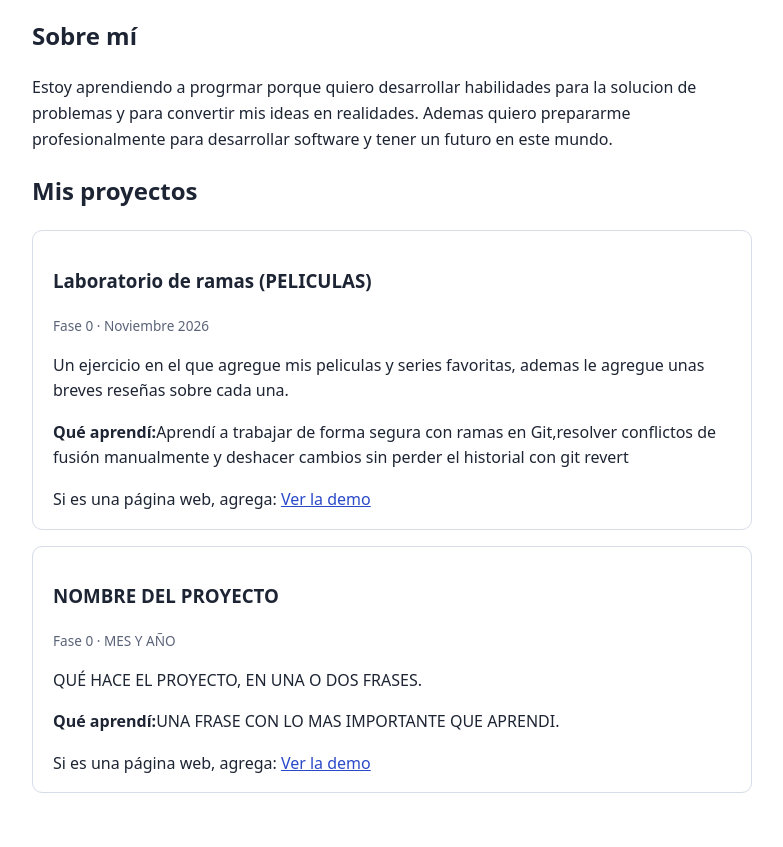
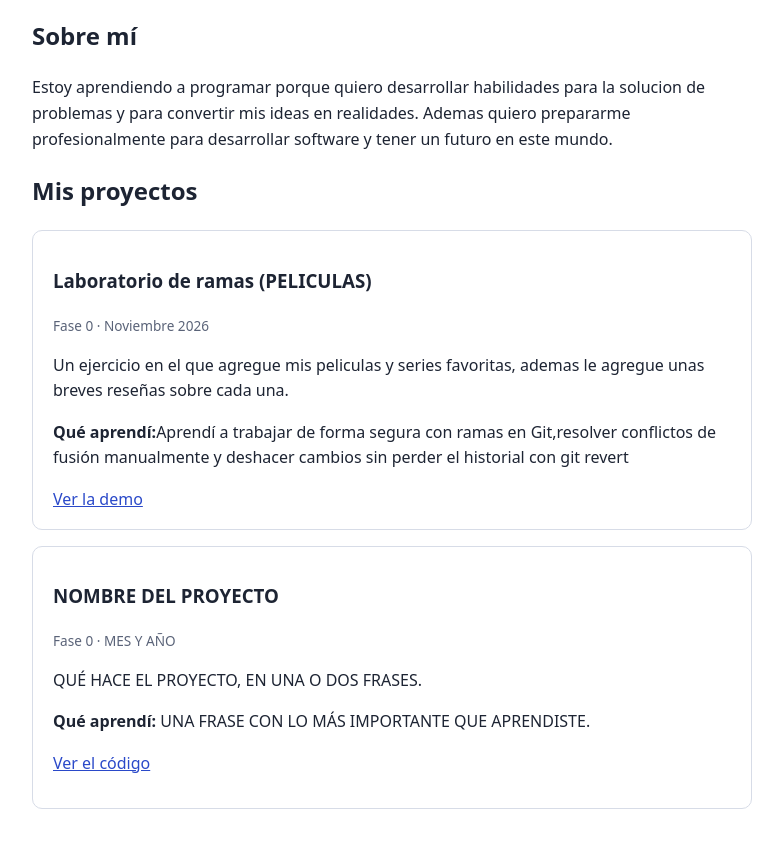
Before and after one commit to rasanjac/rasanjac.github.io, a plain HTML site: page index.html in a window 1280 px wide. Shown: the part 141-988 px from the top of the page, without its empty margins (248-1031 px from the left). Drawn offline with Linux system fonts and the light colour scheme.

Commit message:
Update index.html

```diff
--- a/index.html
+++ b/index.html
@@ -22,7 +22,7 @@
   </header>
 
   <h2>Sobre mí</h2>
-  <p>Estoy aprendiendo a progrmar porque quiero desarrollar habilidades para la solucion de problemas y para convertir mis ideas en realidades. Ademas quiero prepararme profesionalmente para desarrollar software y tener un futuro en este mundo.</p>
+  <p>Estoy aprendiendo a programar porque quiero desarrollar habilidades para la solucion de problemas y para convertir mis ideas en realidades. Ademas quiero prepararme profesionalmente para desarrollar software y tener un futuro en este mundo.</p>
 
   <h2>Mis proyectos</h2>
     <article>
@@ -30,15 +30,18 @@
     <p class="meta">Fase 0 · Noviembre 2026</p>
     <p>Un ejercicio en el que agregue mis peliculas y series favoritas, ademas le agregue unas breves reseñas sobre cada una.</p>
     <p><b>Qué aprendí:</b>Aprendí a trabajar de forma segura con ramas en Git,resolver conflictos de fusión manualmente y deshacer cambios sin perder el historial con git revert</p>
-      Si es una página web, agrega: <a href="https://rasanjac.github.io/">Ver la demo</a>
+    <a href="https://rasanjac.github.io/">Ver la demo</a>
   </article>
   <!-- Copia este bloque completo para cada proyecto nuevo. El más nuevo va arriba. -->
   <article>
     <h3>NOMBRE DEL PROYECTO</h3>
     <p class="meta">Fase 0 · MES Y AÑO</p>
     <p>QUÉ HACE EL PROYECTO, EN UNA O DOS FRASES.</p>
-    <p><b>Qué aprendí:</b>UNA FRASE CON LO MAS IMPORTANTE QUE APRENDI.</p>
-    Si es una página web, agrega: <a href="https://rasanjac.github.io/">Ver la demo</a>
+    <p><b>Qué aprendí:</b> UNA FRASE CON LO MÁS IMPORTANTE QUE APRENDISTE.</p>
+    <p><a href="https://github.com/TU-USUARIO/NOMBRE-DEL-REPO">Ver el código</a></p>
+    <!-- Si tiene captura, quita las marcas de comentario de esta línea: -->
+    <!-- <img src="img/NOMBRE.png" alt="Captura del proyecto"> -->
+    <!-- Si es una página web, agrega: <a href="https://TU-USUARIO.github.io/NOMBRE-DEL-REPO">Ver la demo</a> -->
   </article>
 </body>
 </html>
```
